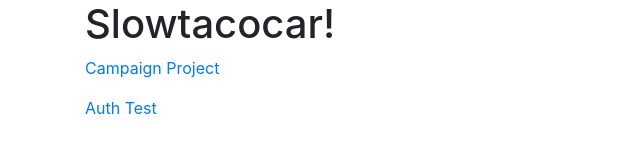
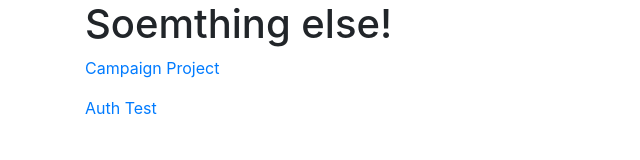
Before and after one commit to agent-c-csa/slowtacocar, a plain HTML site: page public/index.html in a window 1280 px wide. Shown: the whole page, without its empty margins (0-640 px from the left). Drawn offline with nearby package versions, Linux system fonts and the light colour scheme.

Commit message:
Change heading

```diff
--- a/public/index.html
+++ b/public/index.html
@@ -12,7 +12,7 @@
   </head>
   <body>
     <div class="container">
-      <h1>Slowtacocar!</h1>
+      <h1>Soemthing else!</h1>
       <p><a href="https://campaign.slowtacocar.com">Campaign Project</a></p>
       <p><a href="https://auth.slowtacocar.com">Auth Test</a></p>
     </div>
```
